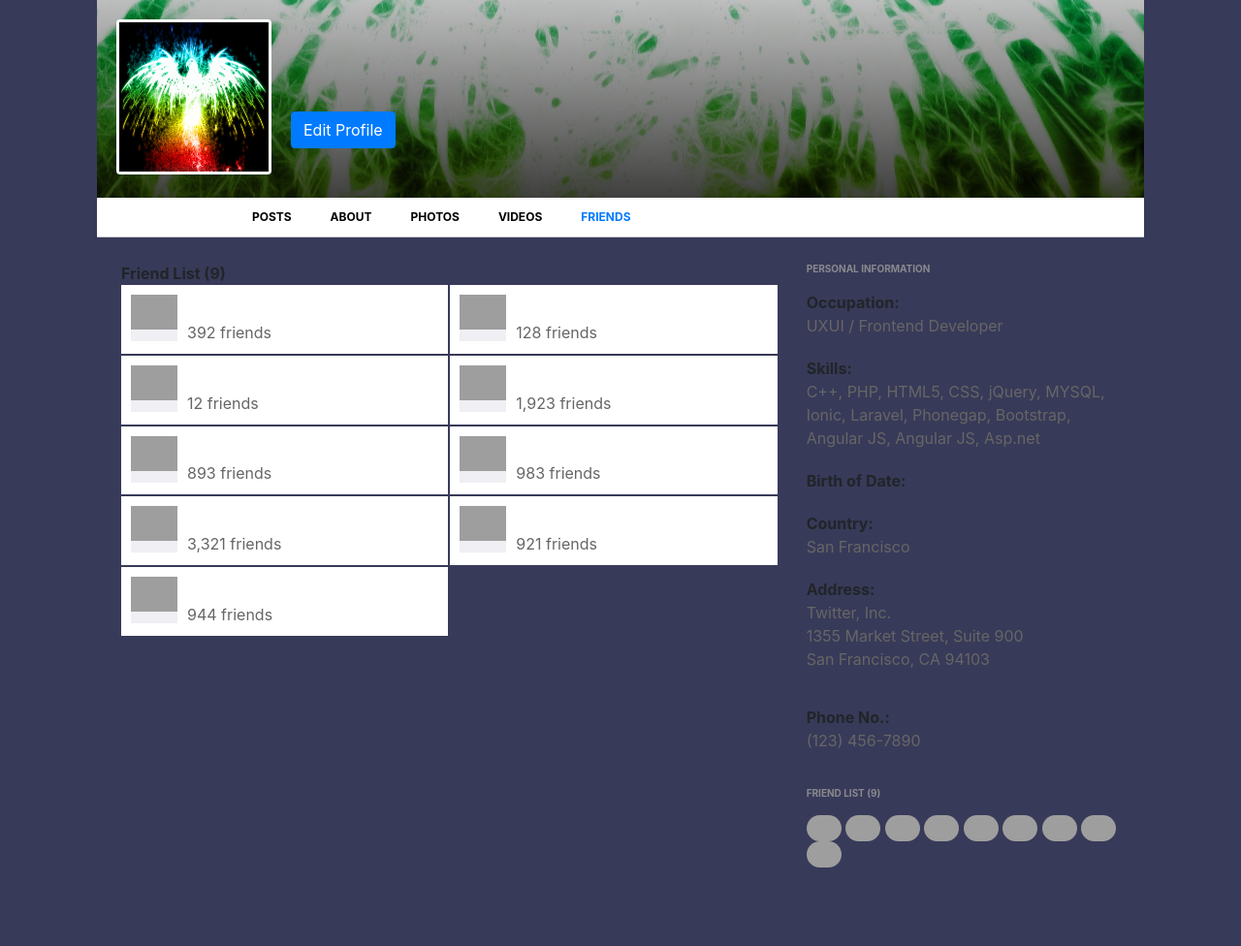
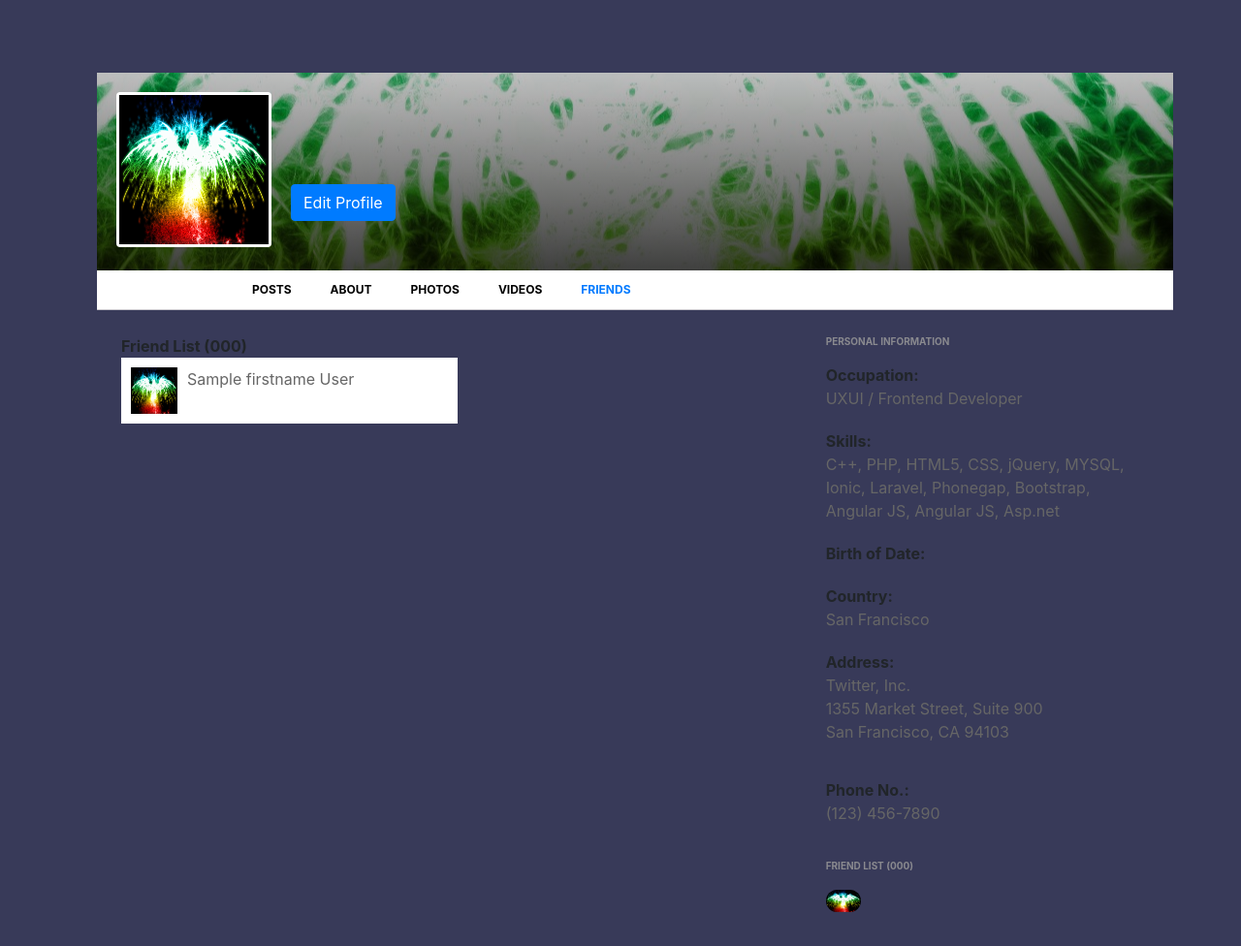
Before and after one commit to Perpatu/Flask, a Python web app: template flasksocial/templates/personal_profile.html in a window 1280 px wide. Shown: the part 56-1032 px from the top of the page at 97% size. Before the commit the page ends 951 px from the top, so only its background shows below. Run offline with Jinja, Linux system fonts and the light colour scheme; the template is opened without the code that fills it: most values are stand-ins (such as "Sample title", 1, 10 or a date in 2020); some libraries are stand-ins or nearby versions; grey boxes are pictures that could not be loaded.

```diff
--- /dev/null
+++ b/flasksocial/static/JS/onbeforeunload.js
@@ -0,0 +1,3 @@
+window.onbeforeunload = function () {
+    window.scrollTo(0, 0);
+}
--- a/flasksocial/templates/layout.html
+++ b/flasksocial/templates/layout.html
@@ -3,6 +3,9 @@
 <head>
     <link rel="stylesheet" href="https://stackpath.bootstrapcdn.com/bootstrap/4.3.1/css/bootstrap.min.css" integrity="sha384-ggOyR0iXCbMQv3Xipma34MD+dH/1fQ784/j6cY/iJTQUOhcWr7x9JvoRxT2MZw1T" crossorigin="anonymous">
     <link rel="stylesheet" href="https://cdnjs.cloudflare.com/ajax/libs/bootstrap-select/1.12.2/css/bootstrap-select.min.css" />
+    <link rel="stylesheet" type="text/css" href="{{url_for('static', filename='styles/style.css')}}">
+    <link rel="stylesheet" type="text/css" href="{{url_for('static', filename='styles/gallery.css')}}">
+    <link rel="stylesheet" type="text/css" href="{{url_for('static', filename='styles/lightbox.min.css')}}">
     <meta charset="UTF-8">
     <meta http-equiv="X-UA-Compatible" content="IE=edge">
     <meta name="viewport" content="width=device-width, initial-scale=1.0">
@@ -11,13 +14,11 @@
     <script src="{{url_for('static', filename='JS/lightbox-plus-jquery.min.js')}}"></script>
     <script src="https://ajax.googleapis.com/ajax/libs/jquery/3.2.0/jquery.min.js"></script>
     <script src="{{url_for('static', filename='JS/notifications.js')}}"></script>
-    <link rel="stylesheet" type="text/css" href="{{url_for('static', filename='styles/style.css')}}">
-    <link rel="stylesheet" type="text/css" href="{{url_for('static', filename='styles/gallery.css')}}">
-    <link rel="stylesheet" type="text/css" href="{{url_for('static', filename='styles/lightbox.min.css')}}">
+    <script src="{{url_for('static', filename='JS/onbeforeunload.js')}}"></script>
 </head>
 <body>
     {% if current_user.is_authenticated %}
-        <nav class="navbar navbar-expand-lg navbar-dark bg-dark">
+        <nav class="navbar navbar-expand-lg navbar-dark bg-dark" style="position: fixed; z-index: 999; width: 100%;">
                 <a class="navbar-brand" href="/" style="color: #28a745">Navbar</a>
                 <button class="navbar-toggler" type="button" data-toggle="collapse" data-target="#navbarSupportedContent" aria-controls="navbarSupportedContent" aria-expanded="false" aria-label="Toggle navigation">
                   <span class="navbar-toggler-icon"></span>
@@ -75,7 +76,7 @@
                 {% endfor %}
            {% endif %}
        {% endwith %}
-       {% block content %}{% endblock %}
+    {% block content %}{% endblock %}
     </div>
 
     <script src="https://code.jquery.com/jquery-3.3.1.slim.min.js" integrity="sha384-q8i/X+965DzO0rT7abK41JStQIAqVgRVzpbzo5smXKp4YfRvH+8abtTE1Pi6jizo" crossorigin="anonymous"></script>
@@ -86,6 +87,5 @@
     <script src="https://maxcdn.bootstrapcdn.com/bootstrap/3.4.1/js/bootstrap.min.js"></script>
     <script src="https://cdnjs.cloudflare.com/ajax/libs/bootstrap-select/1.12.2/js/bootstrap-select.min.js"></script>
     <script src="{{url_for('static', filename='JS/live_search.js')}}"></script>
-
 {% block script %}{% endblock %}
 </html>
--- a/flasksocial/templates/personal_profile.html
+++ b/flasksocial/templates/personal_profile.html
@@ -8,6 +8,7 @@
 {% endblock %}
 
 {% block search %}
+
     <div class="dropdown">
         <div class="projects">
             <form name="input_user">
@@ -16,10 +17,11 @@
             </form>
         </div>
     </div>
+
 {% endblock %}
 
 {% block content %}
-<div class="container">
+<div class="container" style="position: absolute; padding-top: 75px;">
     <div id="content" class="content p-0">
         <div class="profile-header" style="background: url({{ url_for('static', filename='images/default/M3AlOLH.jpg') }}) center no-repeat;">
             <div class="profile-header-cover"></div>
@@ -66,90 +68,18 @@
 
 
                         <div class="tab-pane fade active show" id="profile-friends">
-                            <div class="m-b-10"><b>Friend List (9)</b></div>
-
+                            <div class="m-b-10"><b>Friend List ({{ number_of_friends }})</b></div>
                             <ul class="friend-list clearfix">
+                                {% for friend in friends %}
                                     <li>
-                                    <a href="#">
-                                        <div class="friend-img"><img src="https://bootdey.com/img/Content/avatar/avatar2.png" alt="" /></div>
+                                        <a href="/profile/{{ friend.user.username }}">
+                                            <div class="friend-img"><img style="width:100%; height: 100%;" alt="" src={{ url_for('static', filename='images/default/M3AlOLH.jpg') }}  /></div>
                                             <div class="friend-info">
-                                            <h4>Sancho Aldo</h4>
-                                            <p>392 friends</p>
+                                                <p>{{ friend.user.firstname }} {{ friend.user.lastname }}</p>
                                             </div>
                                         </a>
                                     </li>
-                                <li>
-                                    <a href="#">
-                                        <div class="friend-img"><img src="https://bootdey.com/img/Content/avatar/avatar3.png" alt="" /></div>
-                                        <div class="friend-info">
-                                            <h4>Jonty Augusto</h4>
-                                            <p>128 friends</p>
-                                        </div>
-                                    </a>
-                                </li>
-                                <li>
-                                    <a href="#">
-                                        <div class="friend-img"><img src="https://bootdey.com/img/Content/avatar/avatar4.png" alt="" /></div>
-                                        <div class="friend-info">
-                                            <h4>Androkles Allen</h4>
-                                            <p>12 friends</p>
-                                        </div>
-                                    </a>
-                                </li>
-                                <li>
-                                    <a href="#">
-                                        <div class="friend-img"><img src="https://bootdey.com/img/Content/avatar/avatar5.png" alt="" /></div>
-                                        <div class="friend-info">
-                                            <h4>Ithamar Silvio</h4>
-                                            <p>1,923 friends</p>
-                                        </div>
-                                    </a>
-                                </li>
-                                <li>
-                                    <a href="#">
-                                        <div class="friend-img"><img src="https://bootdey.com/img/Content/avatar/avatar6.png" alt="" /></div>
-                                        <div class="friend-info">
-                                            <h4>Denzel Annas</h4>
-                                            <p>893 friends</p>
-                                        </div>
-                                    </a>
-                                </li>
-                                <li>
-                                    <a href="#">
-                                        <div class="friend-img"><img src="https://bootdey.com/img/Content/avatar/avatar7.png" alt="" /></div>
-                                        <div class="friend-info">
-                                            <h4>Kamil Cree</h4>
-                                            <p>983 friends</p>
-                                        </div>
-                                    </a>
-                                </li>
-                                <li>
-                                    <a href="#">
-                                        <div class="friend-img"><img src="https://bootdey.com/img/Content/avatar/avatar8.png" alt="" /></div>
-                                        <div class="friend-info">
-                                            <h4>Fritjof Inderjit</h4>
-                                            <p>3,321 friends</p>
-                                        </div>
-                                    </a>
-                                </li>
-                                <li>
-                                    <a href="#">
-                                        <div class="friend-img"><img src="https://bootdey.com/img/Content/avatar/avatar1.png" alt="" /></div>
-                                        <div class="friend-info">
-                                            <h4>Sushil Trygve</h4>
-                                            <p>921 friends</p>
-                                        </div>
-                                    </a>
-                                </li>
-                                <li>
-                                    <a href="#">
-                                        <div class="friend-img"><img src="https://bootdey.com/img/Content/avatar/avatar2.png" alt="" /></div>
-                                        <div class="friend-info">
-                                            <h4>Frans Gebhard</h4>
-                                            <p>944 friends</p>
-                                        </div>
-                                    </a>
-                                </li>
+                                {% endfor %}
                             </ul>
                         </div>
                     </div>
@@ -189,17 +119,11 @@
                                 (123) 456-7890
                             </div>
                         </li>
-                        <li class="title">FRIEND LIST (9)</li>
+                        <li class="title">FRIEND LIST ({{ number_of_friends }})</li>
                         <li class="img-list">
-                                <a href="#" class="m-b-5"><img src="https://bootdey.com/img/Content/avatar/avatar2.png" alt="" /></a>
-                                <a href="#" class="m-b-5"><img src="https://bootdey.com/img/Content/avatar/avatar3.png" alt="" /></a>
-                                <a href="#" class="m-b-5"><img src="https://bootdey.com/img/Content/avatar/avatar4.png" alt="" /></a>
-                                <a href="#" class="m-b-5"><img src="https://bootdey.com/img/Content/avatar/avatar5.png" alt="" /></a>
-                                <a href="#" class="m-b-5"><img src="https://bootdey.com/img/Content/avatar/avatar6.png" alt="" /></a>
-                                <a href="#" class="m-b-5"><img src="https://bootdey.com/img/Content/avatar/avatar7.png" alt="" /></a>
-                                <a href="#" class="m-b-5"><img src="https://bootdey.com/img/Content/avatar/avatar8.png" alt="" /></a>
-                                <a href="#" class="m-b-5"><img src="https://bootdey.com/img/Content/avatar/avatar1.png" alt="" /></a>
-                                <a href="#" class="m-b-5"><img src="https://bootdey.com/img/Content/avatar/avatar2.png" alt="" /></a>
+                            {% for friend in friends %}
+                                <a href="/profile/{{ friend.user.username }}" class="m-b-5"><img alt="" src={{ url_for('static', filename='images/default/M3AlOLH.jpg') }} /></a>
+                            {% endfor %}
                         </li>
                         </ul>
                     </div>
--- a/flasksocial/templates/profile_user.html
+++ b/flasksocial/templates/profile_user.html
@@ -23,7 +23,7 @@
 
 {% block content %}
     {% if user %}
-        <div class="container">
+        <div class="container" style="position: absolute; padding-top: 75px;">
             <div id="content" class="content p-0">
                 <div class="profile-header" style="background: url({{ url_for('static', filename='images/default/M3AlOLH.jpg') }}) center no-repeat;">
                     <div class="profile-header-cover"></div>
```
Also changed, not shown: flasksocial/routes.py (+8 -3 lines). Lines whose indentation alone changed are shown as unchanged.
